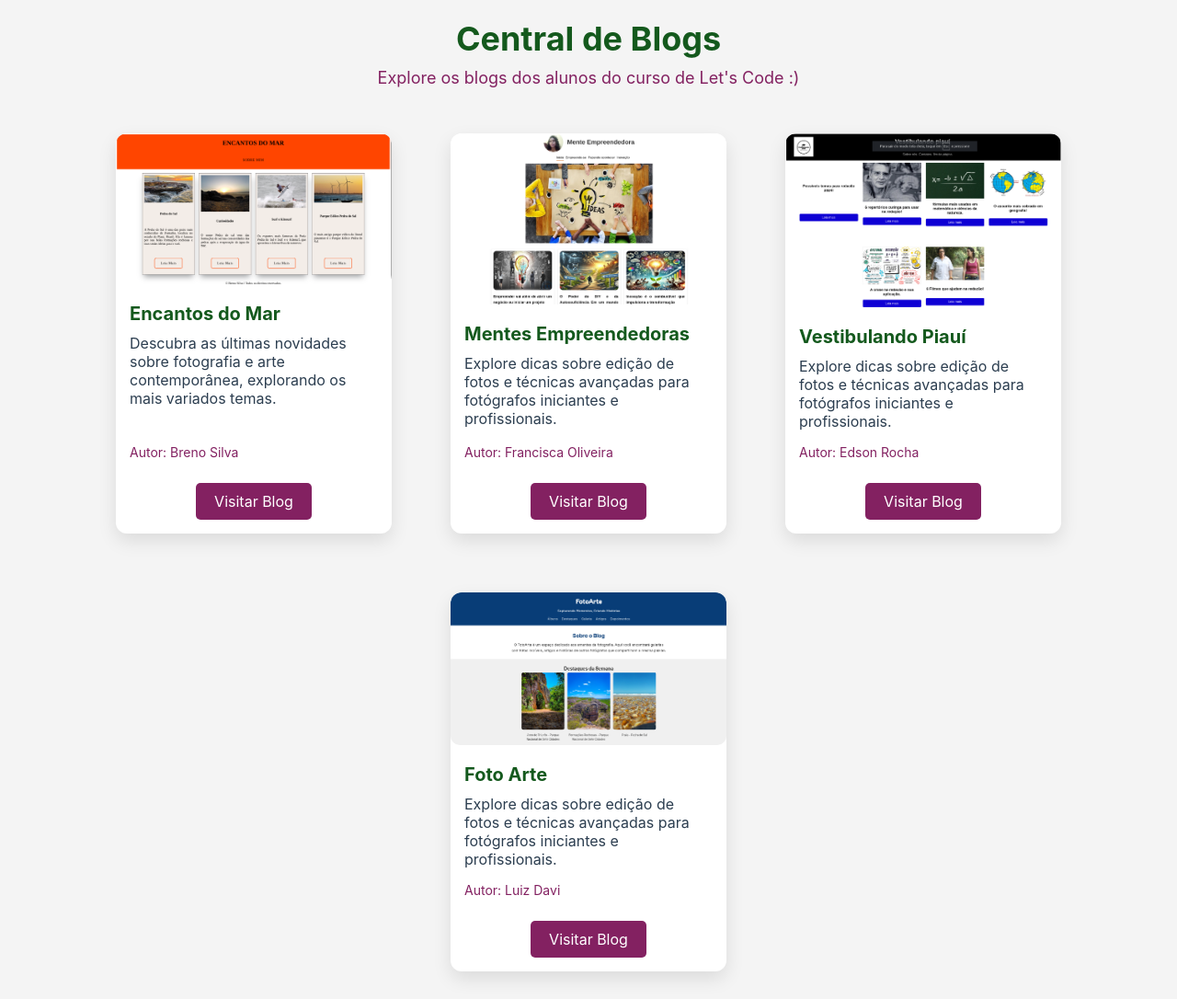
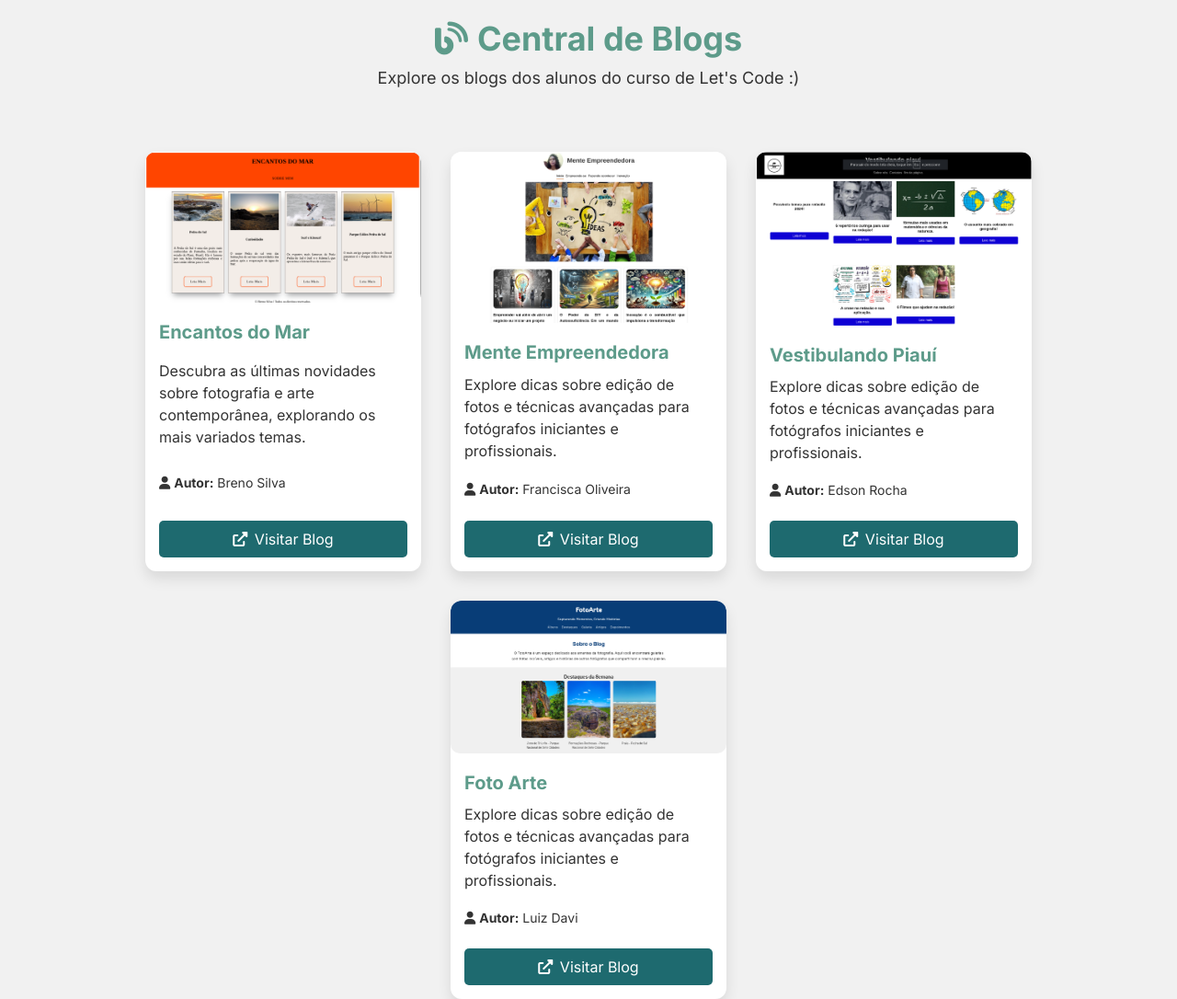
Before and after one commit to Davi-D18/blogs_let-s-code, a plain HTML site: page index.html in a window 1280 px wide. Shown: the whole page at 92% size. Before the commit the page ends 1056 px from the top, so only its background shows below. Drawn offline with Linux system fonts and the light colour scheme.

Commit message:
Paleta de cores melhorada, animações no card com css adicionado, código JS adicionado

```diff
--- a/index.html
+++ b/index.html
@@ -1,60 +1,119 @@
 <!DOCTYPE html>
 <html lang="pt-br">
   <head>
-  <meta charset="UTF-8">
-  <meta name="viewport" content="width=device-width, initial-scale=1.0">
+    <meta charset="UTF-8" />
+    <meta name="viewport" content="width=device-width, initial-scale=1.0" />
     <title>Central de Blogs</title>
-  <link rel="stylesheet" href="./src/styles/index.css">
+
+    <link rel="stylesheet" href="./src/styles/index.css" />
+
+    <link
+      rel="stylesheet"
+      href="https://cdnjs.cloudflare.com/ajax/libs/font-awesome/6.0.0/css/all.min.css"
+    />
   </head>
   <body>
     <header>
-    <h1>Central de Blogs</h1>
+      <h1><i class="fa-solid fa-blog"></i>Central de Blogs</h1>
       <p>Explore os blogs dos alunos do curso de Let's Code :)</p>
     </header>
 
     <main>
       <section class="card-container">
         <article class="card">
-        <img src="./src/assets/breno.png" alt="Imagem do blog de Breno">
+          <img src="./src/assets/breno.png" alt="Imagem do blog de Breno" />
           <div class="card-content">
             <h2>Encantos do Mar</h2>
-          <p class="summary">Descubra as últimas novidades sobre fotografia e arte contemporânea, explorando os mais variados temas.</p>
-          <p class="author">Autor: Breno Silva</p>
-          <a href="https://brenosilva-alt.github.io/Meu-blog-Encantos-do-mar/index.html" target="_blank" class="btn">Visitar Blog</a>
+            <p class="summary">
+              Descubra as últimas novidades sobre fotografia e arte
+              contemporânea, explorando os mais variados temas.
+            </p>
+            <p class="author">
+              <i class="fa-solid fa-user"></i>
+              <span>Autor:</span> Breno Silva
+            </p>
+            <a
+              href="https://brenosilva-alt.github.io/Meu-blog-Encantos-do-mar/index.html"
+              target="_blank"
+              class="btn"
+            >
+              <i class="fa-solid fa-up-right-from-square"></i>
+              Visitar Blog
+            </a>
           </div>
         </article>
 
         <article class="card">
-        <img src="./src/assets/francisca.png" alt="Blog 2">
+          <img src="./src/assets/francisca.png" alt="Blog 2" />
           <div class="card-content">
-          <h2>Mentes Empreendedoras</h2>
-          <p class="summary">Explore dicas sobre edição de fotos e técnicas avançadas para fotógrafos iniciantes e profissionais.</p>
-          <p class="author">Autor: Francisca Oliveira</p>
-          <a href="https://franoliveira8.github.io/Mente-Empreendedora/inicio/index.html" target="_blank" class="btn">Visitar Blog</a>
+            <h2>Mente Empreendedora</h2>
+            <p class="summary">
+              Explore dicas sobre edição de fotos e técnicas avançadas para
+              fotógrafos iniciantes e profissionais.
+            </p>
+            <p class="author">
+              <i class="fa-solid fa-user"></i>
+              <span>Autor:</span> Francisca Oliveira
+            </p>
+            <a
+              href="https://franoliveira8.github.io/Mente-Empreendedora/inicio/index.html"
+              target="_blank"
+              class="btn"
+            >
+              <i class="fa-solid fa-up-right-from-square"></i>
+              Visitar Blog
+            </a>
           </div>
         </article>
 
         <article class="card">
-        <img src="./src/assets/edson.png" alt="Blog 2">
+          <img src="./src/assets/edson.png" alt="Blog 2" />
           <div class="card-content">
             <h2>Vestibulando Piauí</h2>
-          <p class="summary">Explore dicas sobre edição de fotos e técnicas avançadas para fotógrafos iniciantes e profissionais.</p>
-          <p class="author">Autor: Edson Rocha</p>
-          <a href="https://eddiejpng.github.io/Definitivo-Vestibulando-Piau-/" target="_blank" class="btn">Visitar Blog</a>
+            <p class="summary">
+              Explore dicas sobre edição de fotos e técnicas avançadas para
+              fotógrafos iniciantes e profissionais.
+            </p>
+            <p class="author">
+              <i class="fa-solid fa-user"></i>
+              <span>Autor:</span> Edson Rocha
+            </p>
+            <a
+              href="https://eddiejpng.github.io/Definitivo-Vestibulando-Piau-/"
+              target="_blank"
+              class="btn"
+            >
+              <i class="fa-solid fa-up-right-from-square"></i>
+              Visitar Blog
+            </a>
           </div>
         </article>
 
         <article class="card">
-        <img src="./src/assets/davi.png" alt="Blog 2">
+          <img src="./src/assets/davi.png" alt="Blog 2" />
           <div class="card-content">
             <h2>Foto Arte</h2>
-          <p class="summary">Explore dicas sobre edição de fotos e técnicas avançadas para fotógrafos iniciantes e profissionais.</p>
-          <p class="author">Autor: Luiz Davi</p>
-          <a href="https://davi-d18.github.io/blog_foto-arte/" target="_blank" class="btn">Visitar Blog</a>
+            <p class="summary">
+              Explore dicas sobre edição de fotos e técnicas avançadas para
+              fotógrafos iniciantes e profissionais.
+            </p>
+            <p class="author">
+              <i class="fa-solid fa-user"></i>
+              <span>Autor:</span> Luiz Davi
+            </p>
+            <a
+              href="https://davi-d18.github.io/blog_foto-arte/"
+              target="_blank"
+              class="btn"
+            >
+              <i class="fa-solid fa-up-right-from-square"></i>
+              Visitar Blog
+            </a>
           </div>
         </article>
       </section>
     </main>
 
+    <script src="./src/js/index.js"></script>
   </body>
 </html>
--- /dev/null
+++ b/src/js/index.js
@@ -0,0 +1,21 @@
+// Seleciona todos os cards
+const cards = document.querySelectorAll(".card");
+
+// Função para adicionar a classe de animação quando os cards estiverem visíveis
+const animateCards = () => {
+  cards.forEach((card) => {
+    const cardPosition = card.getBoundingClientRect().top;
+    const screenPosition = window.innerHeight / 1.2;
+
+    // Se o card estiver visível na tela, adiciona a animação
+    if (cardPosition < screenPosition) {
+      card.classList.add("show");
+    }
+  });
+};
+
+// Chama a função ao rolar a página
+window.addEventListener("scroll", animateCards);
+
+// Executa imediatamente para aplicar a animação ao carregar a página
+animateCards();
--- a/src/styles/index.css
+++ b/src/styles/index.css
@@ -1,30 +1,29 @@
-/* Definindo variáveis de cor */
+@import url('https://fonts.googleapis.com/css2?family=Inter:wght@400;500;700&display=swap');
+
 :root {
-  --cal-poly-green: #14591dff; /* Verde Cal Poly */
-  --byzantium: #832161ff; /* Roxo Byzantium */
-  --prussian-blue: #003459ff; /* Azul Prussiano */
-  --tropical-indigo: #8d86c9ff; /* Indigo Tropical */
-  --background-color: #f4f4f4; /* Fundo claro */
-  --card-background-color: #ffffff; /* Cor do fundo do card */
-  --text-color: #2c3e50; /* Texto escuro */
-  --footer-color: #7f8c8d; /* Cor suave do rodapé */
+  --primary-color: #5d9b8a; /* Verde suave */
+  --secondary-color: #f1f1f1; /* Cinza claro */
+  --text-color: #333333; /* Texto escuro */
+  --button-color: #1e6a6f; /* Azul esverdeado suave */
+  --card-background-color: #ffffff; /* Fundo branco para cards */
+  --card-hover-background: #f9f9f9; /* Fundo suave ao passar o mouse */
+  --link-hover-color: #1e4e4e; /* Cor para links ao passar o mouse */
 }
 
-/* Reset básico */
 * {
   margin: 0;
   padding: 0;
   box-sizing: border-box;
 }
 
-/* Estilos globais */
 body {
   font-family: 'Inter', sans-serif;
-  background-color: var(--background-color);
+  background-color: var(--secondary-color);
   color: var(--text-color);
   padding: 20px;
   height: 100vh;
   overflow-x: hidden;
+
 }
 
 main {
@@ -32,23 +31,27 @@ main {
   flex-direction: column;
   align-items: center;
   justify-content: center;
+  gap: 2rem;
 }
 
 /* Header */
 header {
   text-align: center;
-  margin-bottom: 50px;
-  animation: fadeIn 1s ease-in-out;
+  margin-bottom: 30px;
 }
 
 header h1 {
   font-size: 36px;
-  color: var(--cal-poly-green);
+  color: var(--primary-color);
+
+  & i {
+    margin-right: 10px;
+  }
 }
 
 header p {
   font-size: 18px;
-  color: var(--byzantium);
+  color: var(--text-color);
   margin-top: 10px;
 }
 
@@ -56,9 +59,9 @@ header p {
 .card-container {
   display: flex;
   flex-wrap: wrap;
-  gap: 4rem;
+  margin-top: 5vh;
+  gap: 2rem;
   justify-content: center;
-  animation: fadeIn 1.1s ease-in-out;
 }
 
 /* Estilos do card */
@@ -66,18 +69,24 @@ header p {
   background-color: var(--card-background-color);
   border-radius: 12px;
   width: 300px;
-  box-shadow: 0 8px 20px rgba(0, 0, 0, 0.1);
-  transition: transform 0.3s ease, box-shadow 0.3s ease;
+  box-shadow: 0 8px 15px rgba(0, 0, 0, 0.1);
+  transition: transform 0.3s ease, box-shadow 0.3s ease, background-color 0.3s ease, opacity 0.5s, transform 0.5s;
   overflow: hidden;
   display: flex;
   flex-direction: column;
   opacity: 0;
-  animation: fadeInCard 0.8s forwards;
+  transform: translateY(50px);
+}
+
+.card.show {
+  opacity: 1;
+  transform: translateY(0);
 }
 
 .card:hover {
   transform: translateY(-5px);
-  box-shadow: 0 10px 20px rgba(0, 0, 0, 0.15);
+  box-shadow: 0 12px 25px rgba(0, 0, 0, 0.15);
+  background-color: var(--card-hover-background);
 }
 
 /* Imagem do card */
@@ -104,44 +113,49 @@ header p {
 
 .card-content h2 {
   font-size: 20px;
-  color: var(--cal-poly-green);
+  font-weight: 700;
+  color: var(--primary-color);
   margin-bottom: 10px;
-  font-weight: bold;
 }
 
 .card-content .summary {
   font-size: 16px;
   color: var(--text-color);
-  margin-bottom: 15px;
-  flex-grow: 1; /* Garante que o conteúdo ocupe o restante do espaço */
+  margin-bottom: 20px;
+  line-height: 1.5;
 }
 
 .card-content .author {
   font-size: 14px;
-  color: var(--byzantium);
+  color: var(--text-color);
   margin-bottom: 15px;
+
+  & span {
+    font-weight: bold;
+  }
 }
 
 /* Botão */
 .btn {
   display: inline-block;
   padding: 10px 20px;
-  background-color: var(--byzantium);
+  background-color: var(--button-color);
   color: white;
   text-align: center;
   text-decoration: none;
   border-radius: 5px;
   margin-top: 10px;
   transition: background-color 0.3s ease;
-  align-self: center;
+
+  & i {
+    margin-right: 3px;
+  }
 }
 
 .btn:hover {
-  background-color: #702157;
+  background-color: var(--link-hover-color);
 }
 
-
-/* Responsividade */
 @media (max-width: 768px) {
   header h1 {
     font-size: 30px;
@@ -149,43 +163,20 @@ header p {
 
   .card-container {
     gap: 20px;
+    margin-top: 1vh;
+  }
+
+  .card:hover {
+    transform: translateY(0px);
+    box-shadow: none;
+    background-color: var(--card-background-color);
   }
 
   .card:hover img {
     transform: scale(1);
   }
 
-  .card:hover {
-    transform: translateY(0px);
-    box-shadow: none;
-  }
-
   .card {
     width: 100%;
   }
-
-  footer {
-    font-size: 12px;
-  }
 }
-
-/* Animações */
-@keyframes fadeIn {
-  from {
-    opacity: 0;
-  }
-  to {
-    opacity: 1;
-  }
-}
-
-@keyframes fadeInCard {
-  from {
-    transform: translateY(20px);
-    opacity: 0;
-  }
-  to {
-    transform: translateY(0);
-    opacity: 1;
-  }
-}
```
Also changed, not shown: 1 other file. Lines whose indentation alone changed are shown as unchanged.
